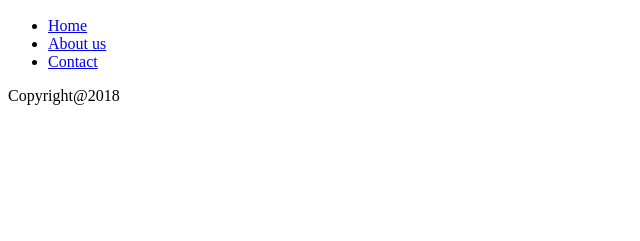
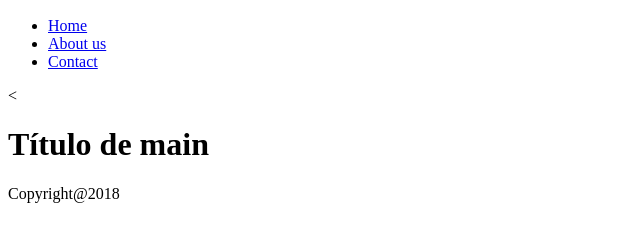
Before and after one commit to SergioNeoland/gitflow, a plain HTML site: page index.html in a window 1280 px wide. Shown: the part 27-268 px from the top of the page, without its empty margins (0-640 px from the left). Drawn offline with Linux system fonts and the light colour scheme.

Commit message:
feature-main: Creado main con título

```diff
--- a/index.html
+++ b/index.html
@@ -16,6 +16,9 @@
 
 	</nav>
 	</header>
+	<main>
+		<<h1>Título de main</h1>
+	</main>
 
 	<footer>
 		<p>Copyright@2018</p>
```
